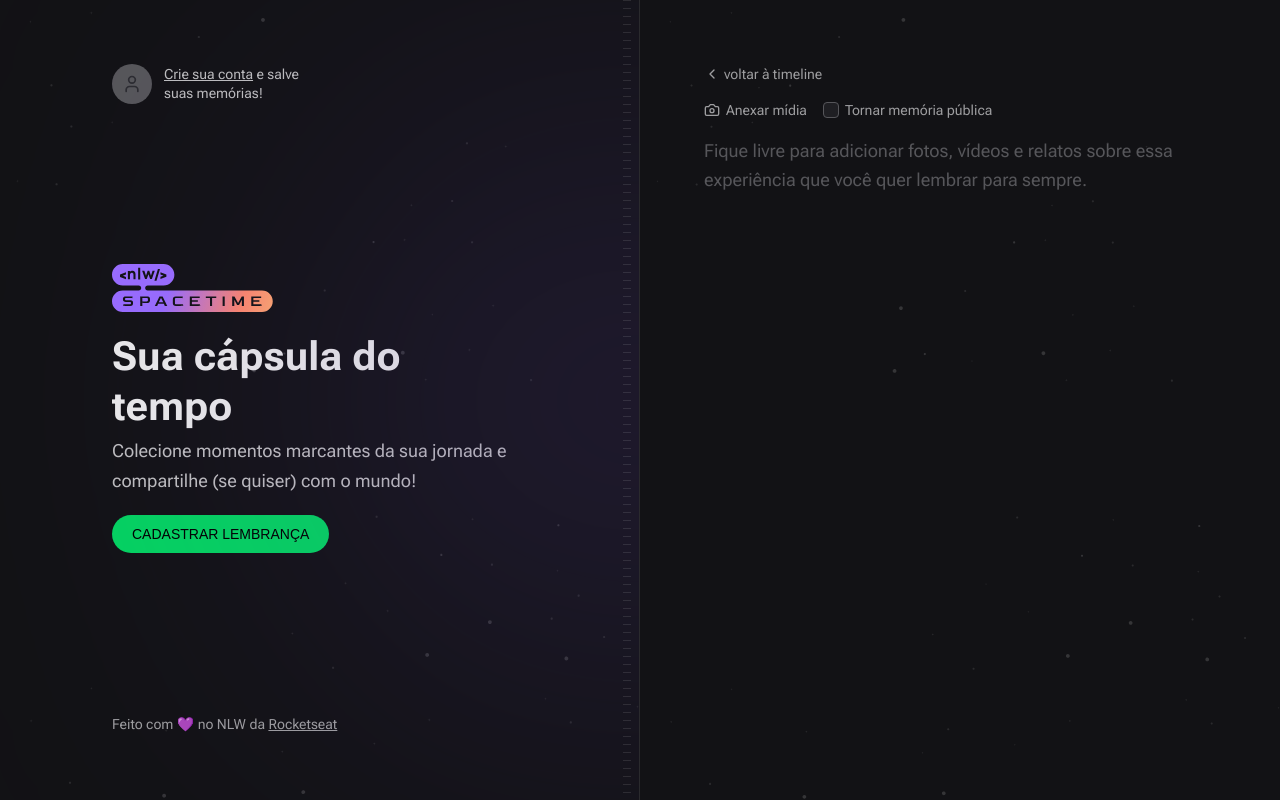
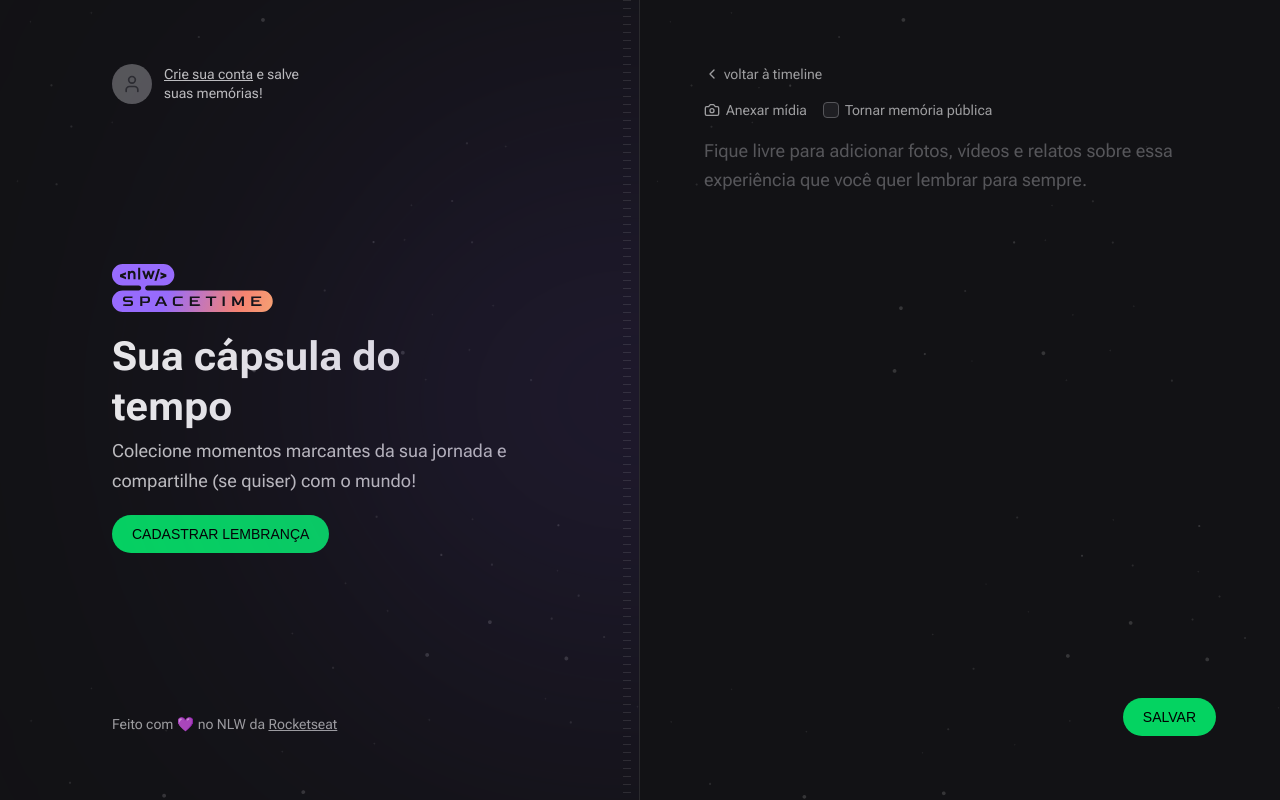
Before and after one commit to th92rodr/spacetime, a Next.js app in the folder web/: page /memories/new in a window 1280 px wide. Built offline with nearby package versions, Linux system fonts and the light colour scheme; no server answers; a web font is replaced by a local one.

Commit message:
Web: create new memory form component

```diff
--- a/web/package.json
+++ b/web/package.json
@@ -14,6 +14,7 @@
   },
   "dependencies": {
     "axios": "1.7.7",
+    "js-cookie": "3.0.5",
     "jwt-decode": "4.0.0",
     "lucide-react": "0.445.0",
     "next": "14.2.13",
@@ -23,6 +24,7 @@
   "devDependencies": {
     "@biomejs/biome": "1.9.2",
     "@tailwindcss/forms": "0.5.9",
+    "@types/js-cookie": "3.0.6",
     "@types/node": "20.16.6",
     "@types/react": "18.3.9",
     "@types/react-dom": "18.3.0",
--- a/web/src/app/memories/new/page.tsx
+++ b/web/src/app/memories/new/page.tsx
@@ -1,7 +1,7 @@
-import { Camera, ChevronLeft } from 'lucide-react'
+import { ChevronLeft } from 'lucide-react'
 import Link from 'next/link'
 
-import { MediaPicker } from '@/components/media-picker'
+import { NewMemoryForm } from '@/components/new-memory-form'
 
 export default function NewMemory() {
   return (
@@ -14,40 +14,7 @@
         voltar à timeline
       </Link>
 
-      <form className="flex flex-1 flex-col gap-2">
-        <div className="flex items-center gap-4">
-          <label
-            htmlFor="media"
-            className="flex cursor-pointer items-center gap-1.5 text-sm text-gray-200 hover:text-gray-100"
-          >
-            <Camera className="w-4 h-4" />
-            Anexar mídia
-          </label>
-
-          <label
-            htmlFor="isPublic"
-            className="flex items-center gap-1.5 text-sm text-gray-200 hover:text-gray-100"
-          >
-            <input
-              type="checkbox"
-              name="isPublic"
-              id="isPublic"
-              value="true"
-              className="h-4 w-4 rounded border-gray-400 bg-gray-700 text-purple-500"
-            />
-            Tornar memória pública
-          </label>
-        </div>
-
-        <MediaPicker />
-
-        <textarea
-          name="content"
-          spellCheck={false}
-          className="w-full flex-1 resize-none rounded border-0 bg-transparent p-0 text-lg leading-relaxed text-gray-100 placeholder:text-gray-400 focus:ring-0"
-          placeholder="Fique livre para adicionar fotos, vídeos e relatos sobre essa experiência que você quer lembrar para sempre."
-        />
-      </form>
+      <NewMemoryForm />
     </div>
   )
 }
--- /dev/null
+++ b/web/src/components/new-memory-form.tsx
@@ -0,0 +1,93 @@
+'use client'
+
+import cookie from 'js-cookie'
+import { Camera } from 'lucide-react'
+import { useRouter } from 'next/navigation'
+import type { FormEvent } from 'react'
+
+import { MediaPicker } from '@/components/media-picker'
+import { api } from '@/lib/api'
+
+export function NewMemoryForm() {
+  const router = useRouter()
+
+  async function handleCreateMemory(event: FormEvent<HTMLFormElement>) {
+    event.preventDefault()
+
+    const formData = new FormData(event.currentTarget)
+
+    let coverUrl = ''
+
+    const fileToUpload = formData.get('coverUrl')
+    if (fileToUpload) {
+      const uploadFormData = new FormData()
+      uploadFormData.set('file', fileToUpload)
+
+      const response = await api.post('/upload', uploadFormData)
+      coverUrl = response.data.file_url
+    }
+
+    await api.post(
+      '/memories',
+      {
+        cover_url: coverUrl,
+        content: formData.get('content'),
+        is_public: formData.get('isPublic'),
+      },
+      {
+        headers: {
+          Authorization: `Bearer ${cookie.get('token')}`,
+        },
+      }
+    )
+
+    router.push('/')
+  }
+
+  return (
+    <form
+      onSubmit={handleCreateMemory}
+      className="flex flex-1 flex-col gap-2"
+    >
+      <div className="flex items-center gap-4">
+        <label
+          htmlFor="media"
+          className="flex cursor-pointer items-center gap-1.5 text-sm text-gray-200 hover:text-gray-100"
+        >
+          <Camera className="w-4 h-4" />
+          Anexar mídia
+        </label>
+
+        <label
+          htmlFor="isPublic"
+          className="flex items-center gap-1.5 text-sm text-gray-200 hover:text-gray-100"
+        >
+          <input
+            type="checkbox"
+            name="isPublic"
+            id="isPublic"
+            value="true"
+            className="h-4 w-4 rounded border-gray-400 bg-gray-700 text-purple-500"
+          />
+          Tornar memória pública
+        </label>
+      </div>
+
+      <MediaPicker />
+
+      <textarea
+        name="content"
+        spellCheck={false}
+        className="w-full flex-1 resize-none rounded border-0 bg-transparent p-0 text-lg leading-relaxed text-gray-100 placeholder:text-gray-400 focus:ring-0"
+        placeholder="Fique livre para adicionar fotos, vídeos e relatos sobre essa experiência que você quer lembrar para sempre."
+      />
+
+      <button
+        type="submit"
+        className="inline-block self-end rounded-full bg-green-500 px-5 py-3 font-alt text-sm uppercase leading-none text-black hover:bg-green-600"
+      >
+        Salvar
+      </button>
+    </form>
+  )
+}
```
Also changed, not shown: 1 other file (tests, documents, lock files or other folders).
